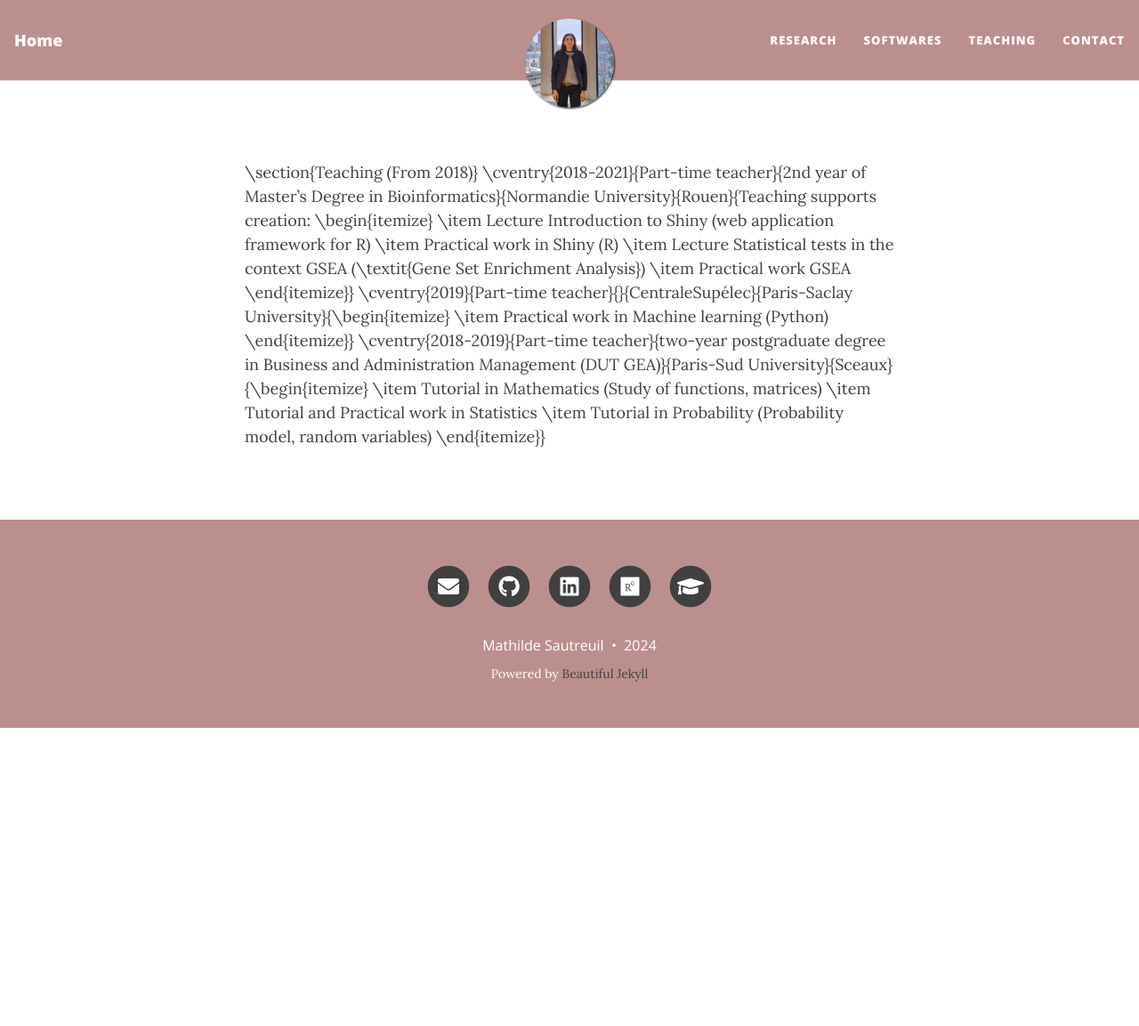
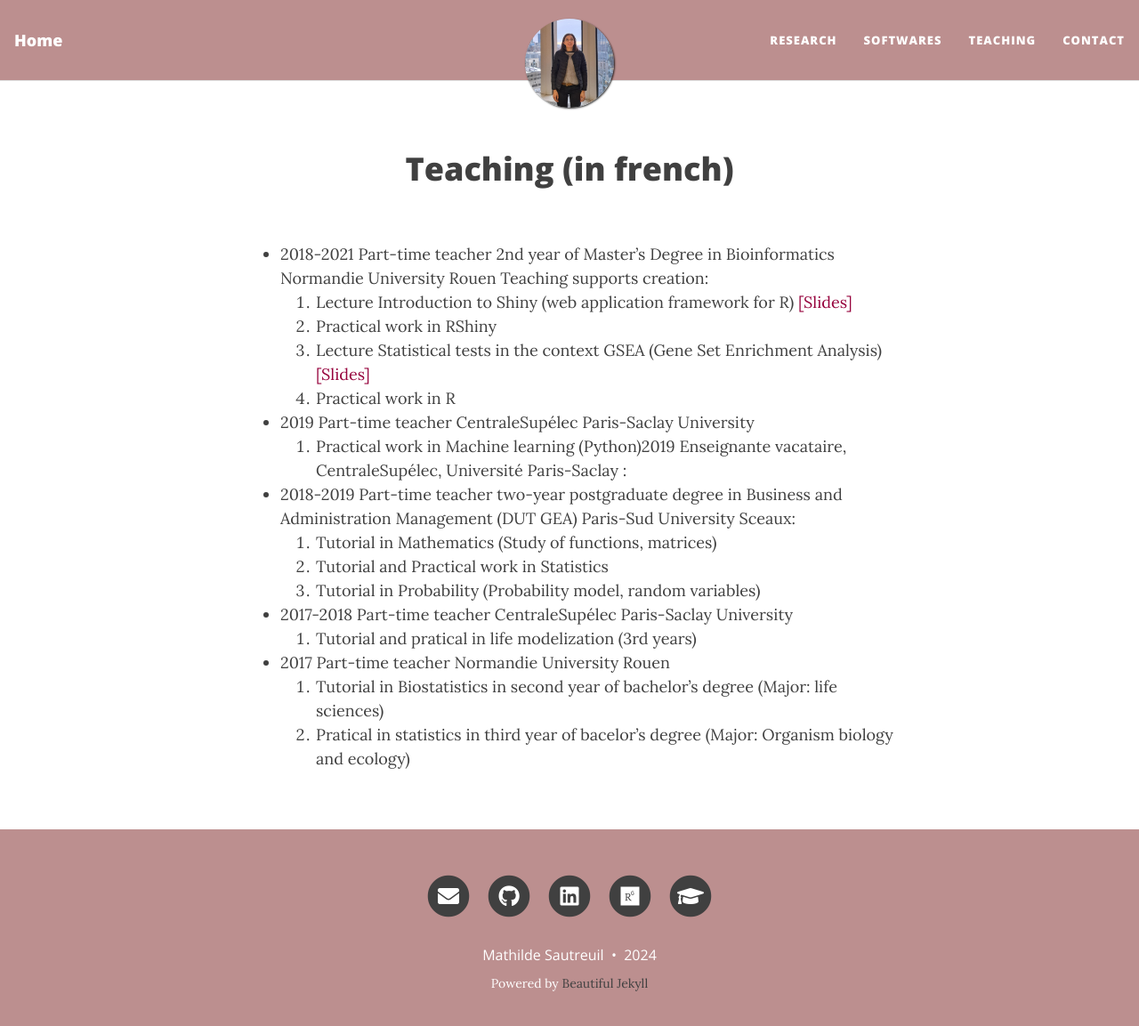
Before and after one commit to mathildesautreuil/msa-pages.github.io, a Jekyll site: the page built from teaching.md, in a window 1280 px wide and 1166 px high. Shown: the top 1153 px of the window at 89% size. Built offline with Jekyll 4.4.1, drawn with Linux system fonts in a browser that asks for light colours; nearby versions of some CDN libraries; our own code applies the rules of GitHub Pages for plain Markdown files.

Commit message:
Update teaching.md

```diff
--- a/teaching.md
+++ b/teaching.md
@@ -1,16 +1,31 @@
-\section{Teaching (From 2018)}
-\cventry{2018-2021}{Part-time teacher}{2nd year of Master's Degree in Bioinformatics}{Normandie University}{Rouen}{Teaching supports creation:
-\begin{itemize}
-\item Lecture Introduction to Shiny (web application framework for R)
-\item Practical work in Shiny (R)
-\item Lecture Statistical tests in the context GSEA (\textit{Gene Set Enrichment Analysis})
-\item Practical work GSEA
-\end{itemize}}
-\cventry{2019}{Part-time teacher}{}{CentraleSupélec}{Paris-Saclay University}{\begin{itemize}
-\item Practical work in Machine learning (Python)
-\end{itemize}}
-\cventry{2018-2019}{Part-time teacher}{two-year postgraduate degree in Business and Administration Management (DUT GEA)}{Paris-Sud University}{Sceaux}{\begin{itemize}
-\item Tutorial in Mathematics (Study of functions, matrices)
-\item Tutorial and Practical work in Statistics
-\item Tutorial in Probability (Probability model, random variables)
-\end{itemize}}
+---
+layout: page
+---
+
+<div class="text-center">
+  <h1>  Teaching (in french)</h1>
+  <br/>
+  <br/>
+  </div>
+
+
+* 2018-2021 Part-time teacher 2nd year of Master's Degree in Bioinformatics Normandie University Rouen Teaching supports creation:
+1. Lecture Introduction to Shiny (web application framework for R) [[Slides]](https://www.dropbox.com/s/e7s119qdx3j8fhy/main.pdf?dl=0)
+2. Practical work in RShiny
+3. Lecture Statistical tests in the context GSEA (Gene Set Enrichment Analysis) [[Slides]](https://www.dropbox.com/s/itl7p89d3fahgfu/diapo_gsea.pdf?dl=0)
+4. Practical work in R
+
+* 2019 Part-time teacher CentraleSupélec Paris-Saclay University
+1. Practical work in Machine learning (Python)2019 Enseignante vacataire, CentraleSupélec, Université Paris-Saclay :
+
+* 2018-2019 Part-time teacher two-year postgraduate degree in Business and Administration Management (DUT GEA) Paris-Sud University Sceaux:
+1. Tutorial in Mathematics (Study of functions, matrices)
+2. Tutorial and Practical work in Statistics
+3. Tutorial in Probability (Probability model, random variables)
+
+* 2017-2018 Part-time teacher CentraleSupélec Paris-Saclay University
+1. Tutorial and pratical in life modelization (3rd years)
+
+* 2017 Part-time teacher Normandie University Rouen
+1. Tutorial in Biostatistics in second year of bachelor's degree (Major: life sciences)
+2. Pratical in statistics in third year of bacelor's degree (Major: Organism biology and ecology)
```
